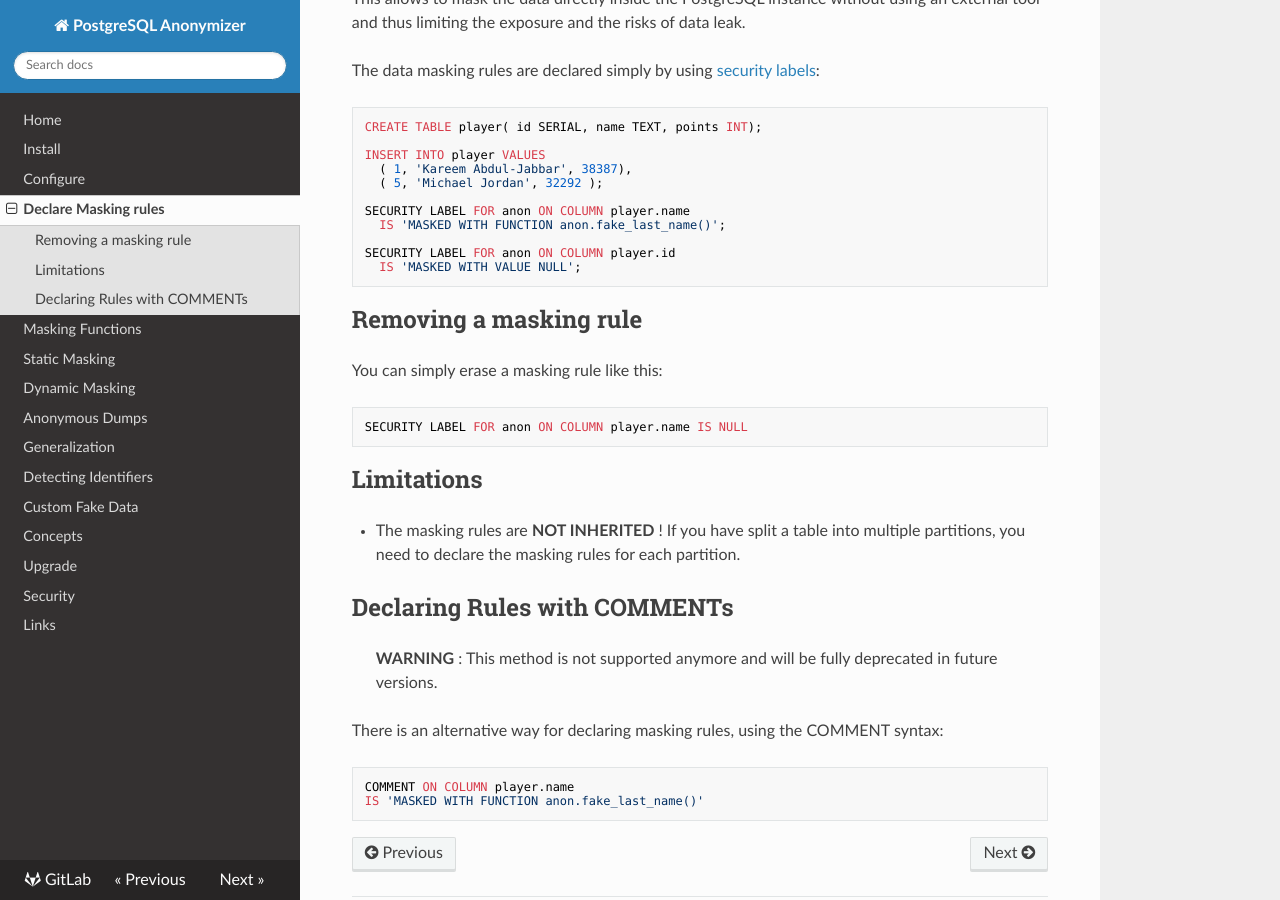
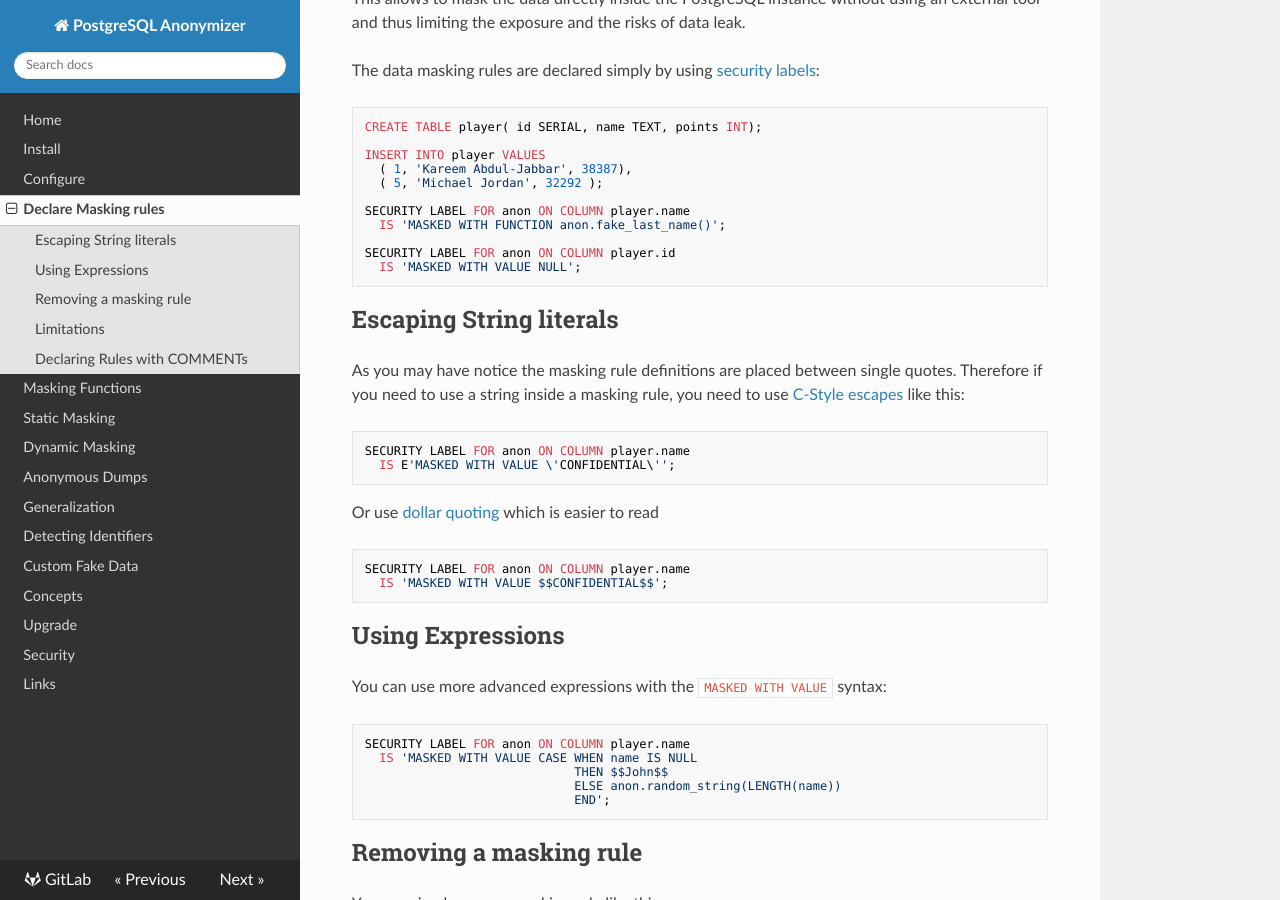
Before and after one commit to neondatabase/postgresql_anonymizer, an MkDocs documentation site: the page built from docs/declare_masking_rules.md, in a window 1280 px wide and 900 px high, scrolled down 317 px. Built offline with MkDocs 1.6.1, drawn with Linux system fonts in a browser that asks for light colours; nearby versions of some CDN libraries.

Commit message:
[doc] escaping string + value expression

````diff
--- a/docs/declare_masking_rules.md
+++ b/docs/declare_masking_rules.md
@@ -30,6 +30,43 @@ SECURITY LABEL FOR anon ON COLUMN player.id
   IS 'MASKED WITH VALUE NULL';
 ```
 
+Escaping String literals
+------------------------------------------------------------------------------
+
+As you may have notice the masking rule definitions are placed between single
+quotes. Therefore if you need to use a string inside a masking rule, you need
+to use [C-Style escapes] like this:
+
+```sql
+SECURITY LABEL FOR anon ON COLUMN player.name
+  IS E'MASKED WITH VALUE \'CONFIDENTIAL\'';
+```
+
+Or use [dollar quoting] which is easier to read
+
+```sql
+SECURITY LABEL FOR anon ON COLUMN player.name
+  IS 'MASKED WITH VALUE $$CONFIDENTIAL$$';
+```
+
+[C-Style escapes]: https://www.postgresql.org/docs/current/sql-syntax-lexical.html#SQL-SYNTAX-STRINGS-ESCAPE
+[dollar quoting]: https://www.postgresql.org/docs/current/sql-syntax-lexical.html#SQL-SYNTAX-DOLLAR-QUOTING
+
+
+Using Expressions
+------------------------------------------------------------------------------
+
+You can use more advanced expressions with the `MASKED WITH VALUE` syntax:
+
+```sql
+SECURITY LABEL FOR anon ON COLUMN player.name
+  IS 'MASKED WITH VALUE CASE WHEN name IS NULL
+                             THEN $$John$$
+                             ELSE anon.random_string(LENGTH(name))
+                             END';
+```
+
+
 Removing a masking rule
 ------------------------------------------------------------------------------
 
````
